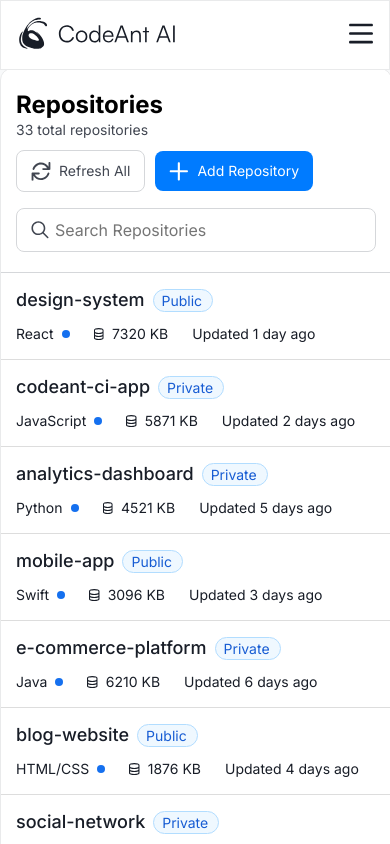
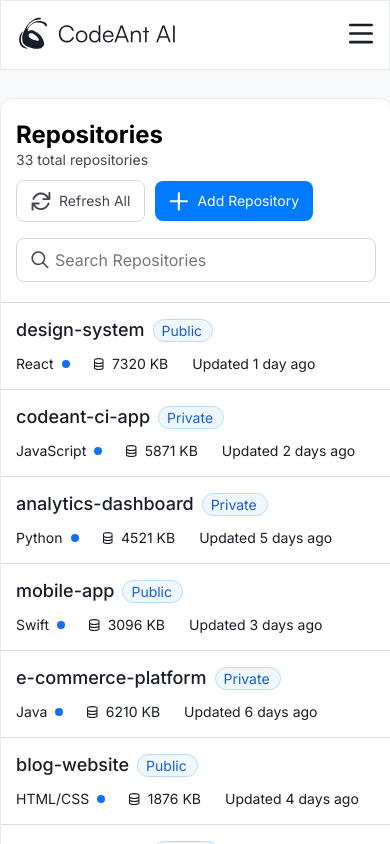
Before and after one commit to Aradhya-005/CodeAnt_AI, a React (Create React App) app: page /dashboard/repo in a window 390 px wide. Built offline with nearby package versions, Linux system fonts and the light colour scheme.

Commit message:
fixing the alignment of repo items

```diff
--- a/src/styles/repository.css
+++ b/src/styles/repository.css
@@ -191,7 +191,7 @@
     .repositories-wrapper {
         justify-content: flex-start;
         margin-top: 68px;
-        padding: 0;
+        padding: 30px 0;
     }
     .repository-header{
         justify-content: flex-start;
```
